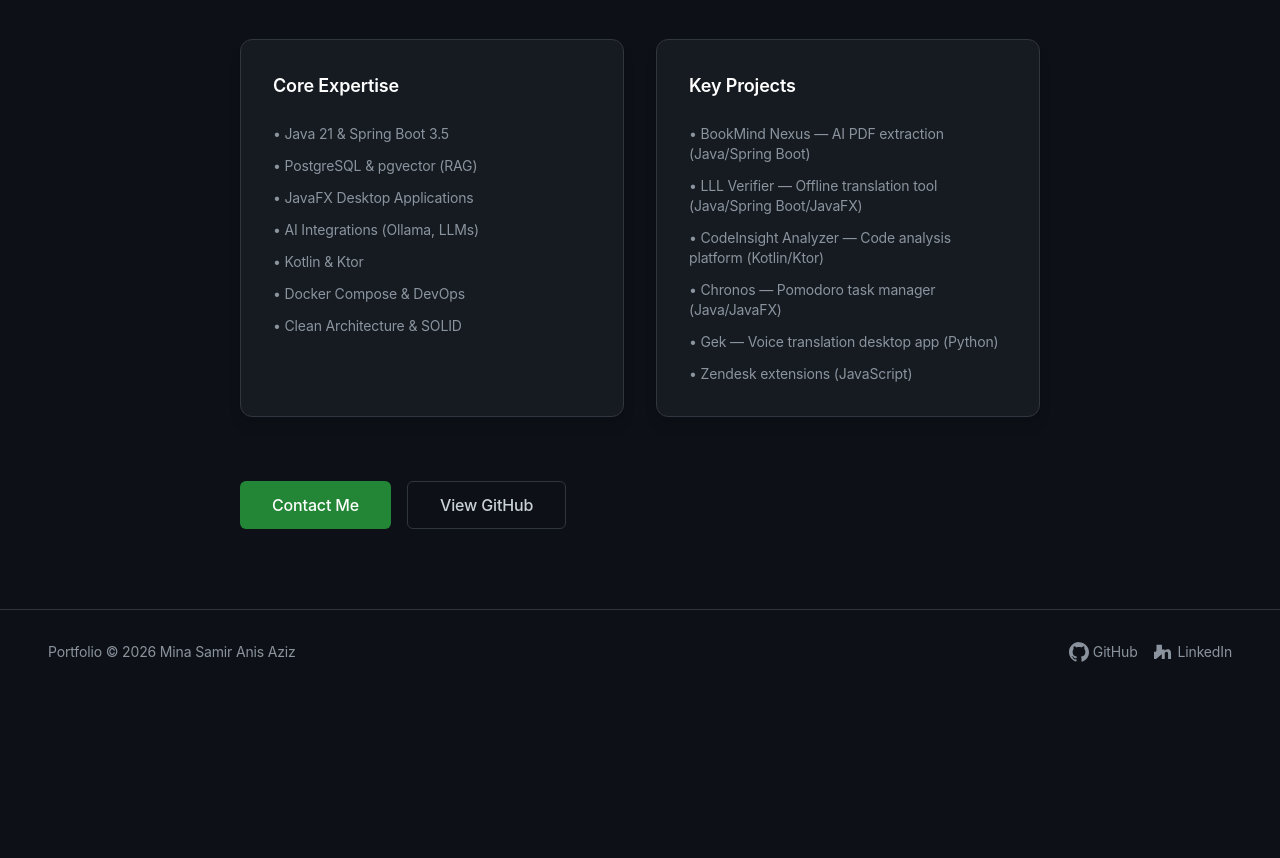
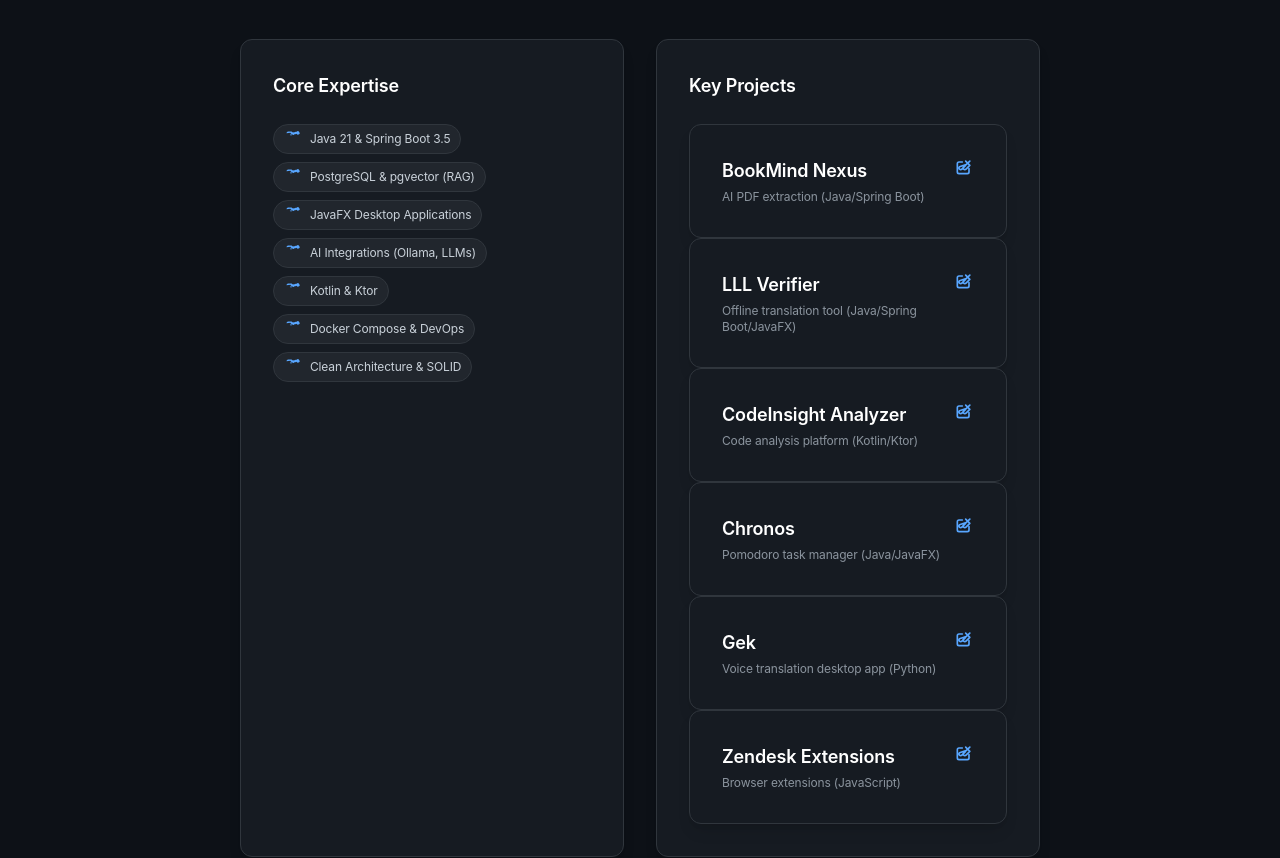
Before and after one commit to samirmina/Portfolio, a Next.js app: page /about in a window 1280 px wide. Shown: the part 720-1578 px from the top of the page. Before the commit the page ends 1414 px from the top, so only its background shows below. Built offline with nearby package versions, Linux system fonts and the light colour scheme.

Commit message:
Clean-up: remove icon redundancy, enhance About page with tags and project cards

```diff
--- a/pages/about.tsx
+++ b/pages/about.tsx
@@ -1,8 +1,52 @@
 import Link from 'next/link';
+import { Icon } from '@/components/ui/Icon';
 import { Card } from '@/components/ui/Card';
 import { Button } from '@/components/ui/Button';
 
 export default function About() {
+  const expertise = [
+    'Java 21 & Spring Boot 3.5',
+    'PostgreSQL & pgvector (RAG)',
+    'JavaFX Desktop Applications',
+    'AI Integrations (Ollama, LLMs)',
+    'Kotlin & Ktor',
+    'Docker Compose & DevOps',
+    'Clean Architecture & SOLID',
+  ];
+
+  const projects = [
+    {
+      title: 'BookMind Nexus',
+      description: 'AI PDF extraction (Java/Spring Boot)',
+      url: 'https://github.com/samirmina/bookmind-nexus',
+    },
+    {
+      title: 'LLL Verifier',
+      description: 'Offline translation tool (Java/Spring Boot/JavaFX)',
+      url: 'https://github.com/samirmina/lll-verifier',
+    },
+    {
+      title: 'CodeInsight Analyzer',
+      description: 'Code analysis platform (Kotlin/Ktor)',
+      url: 'https://github.com/samirmina/codeinsight-analyzer',
+    },
+    {
+      title: 'Chronos',
+      description: 'Pomodoro task manager (Java/JavaFX)',
+      url: 'https://github.com/samirmina/chronos',
+    },
+    {
+      title: 'Gek',
+      description: 'Voice translation desktop app (Python)',
+      url: 'https://github.com/samirmina/gek',
+    },
+    {
+      title: 'Zendesk Extensions',
+      description: 'Browser extensions (JavaScript)',
+      url: 'https://github.com/samirmina/zendesk-extensions',
+    },
+  ];
+
   return (
     <>
       <section className="max-w-4xl mx-auto px-6 sm:px-8 lg:px-12 py-20">
@@ -39,26 +83,42 @@ export default function About() {
         <div className="mt-16 grid grid-cols-1 sm:grid-cols-2 gap-8">
           <Card>
             <h3 className="text-lg font-semibold text-white mb-6">Core Expertise</h3>
-            <ul className="text-sm text-[#8b949e] space-y-3">
-              <li>• Java 21 & Spring Boot 3.5</li>
-              <li>• PostgreSQL & pgvector (RAG)</li>
-              <li>• JavaFX Desktop Applications</li>
-              <li>• AI Integrations (Ollama, LLMs)</li>
-              <li>• Kotlin & Ktor</li>
-              <li>• Docker Compose & DevOps</li>
-              <li>• Clean Architecture & SOLID</li>
-            </ul>
+            <div className="flex flex-wrap gap-2">
+              {expertise.map((tag) => (
+                <span
+                  key={tag}
+                  className="flex items-center gap-1.5 px-2.5 py-1 rounded-full bg-[#21262d] border border-[#30363d] text-xs text-[#c9d1d9]"
+                >
+                  <Icon name="language" className="w-3 h-3 text-[#58a6ff]" />
+                  {tag}
+                </span>
+              ))}
+            </div>
           </Card>
           <Card>
             <h3 className="text-lg font-semibold text-white mb-6">Key Projects</h3>
-            <ul className="text-sm text-[#8b949e] space-y-3">
-              <li>• BookMind Nexus — AI PDF extraction (Java/Spring Boot)</li>
-              <li>• LLL Verifier — Offline translation tool (Java/Spring Boot/JavaFX)</li>
-              <li>• CodeInsight Analyzer — Code analysis platform (Kotlin/Ktor)</li>
-              <li>• Chronos — Pomodoro task manager (Java/JavaFX)</li>
-              <li>• Gek — Voice translation desktop app (Python)</li>
-              <li>• Zendesk extensions (JavaScript)</li>
-            </ul>
+            <div className="space-y-4">
+              {projects.map((project) => (
+                <Link
+                  key={project.title}
+                  href={project.url}
+                  target="_blank"
+                  rel="noopener noreferrer"
+                >
+                  <Card className="p-5 hover:bg-[#161b22]/50 transition-colors cursor-pointer group">
+                    <div className="flex items-start justify-between">
+                      <div>
+                        <h4 className="text-lg font-semibold text-white group-hover:text-[#58a6ff] transition-colors">
+                          {project.title}
+                        </h4>
+                        <p className="text-xs text-[#8b949e] mt-1">{project.description}</p>
+                      </div>
+                      <Icon name="external" className="w-4 h-4 text-[#58a6ff]" />
+                    </div>
+                  </Card>
+                </Link>
+              ))}
+            </div>
           </Card>
         </div>
 
--- a/pages/index.tsx
+++ b/pages/index.tsx
@@ -21,7 +21,6 @@ export async function getStaticProps() {
 
     const repositories = repos.map((repo) => ({
       title: repo.name,
-      repoName: repo.name,
       description: repo.description || 'No description provided.',
       url: repo.htmlUrl,
       stargazers: repo.stargazersCount,
@@ -69,7 +68,6 @@ interface HomePageProps {
   }[];
   repositories: {
     title: string;
-    repoName: string;
     description: string;
     url: string;
     stargazers: number;
@@ -249,7 +247,7 @@ export default function Home({ logs, insights, repositories }: HomePageProps) {
           ) : (
             <div className="grid grid-cols-1 md:grid-cols-2 lg:grid-cols-3 gap-8">
               {filteredRepositories.map((repo) => (
-                <RepositoryCard key={repo.repoName} {...repo} />
+                <RepositoryCard key={repo.title} {...repo} />
               ))}
             </div>
           )
@@ -261,7 +259,7 @@ export default function Home({ logs, insights, repositories }: HomePageProps) {
           ) : (
             <div className="grid grid-cols-1 md:grid-cols-2 lg:grid-cols-3 gap-8">
               {repositories.map((repo) => (
-                <RepositoryCard key={repo.repoName} {...repo} />
+                <RepositoryCard key={repo.title} {...repo} />
               ))}
             </div>
           )
--- a/pages/repositories.tsx
+++ b/pages/repositories.tsx
@@ -55,7 +55,6 @@ export default function RepositoriesPage({ repositories }: RepositoriesPageProps
             <RepositoryCard
               key={repo.name}
               title={repo.name}
-              repoName={repo.name}
               description={repo.description || 'No description provided.'}
               url={repo.htmlUrl}
               stargazers={repo.stargazersCount}
--- a/src/components/sections/RepositoryCard.tsx
+++ b/src/components/sections/RepositoryCard.tsx
@@ -1,7 +1,6 @@
 import { Card } from '@/components/ui/Card';
 import { Button } from '@/components/ui/Button';
 import { Icon } from '@/components/ui/Icon';
-
 /** Format a date deterministically (locale-independent) to avoid hydration
  * mismatches: the server and client can otherwise disagree on locale-based
  * formatting like toLocaleDateString(). */
@@ -16,7 +15,6 @@ function formatCommitDate(iso: string): string {
 
 export interface RepositoryCardProps {
   title: string;
-  repoName: string;
   description: string;
   url: string;
   stargazers: number;
@@ -27,7 +25,6 @@ export interface RepositoryCardProps {
 
 export function RepositoryCard({
   title,
-  repoName,
   description,
   url,
   stargazers,
@@ -38,16 +35,14 @@ export function RepositoryCard({
   return (
     <Card className="flex flex-col gap-6">
       <div className="flex items-start justify-between gap-4">
-        <div className="flex items-start gap-2">
-          <Icon name="github" className="w-3 h-3 text-[#c9d1d9]" />
+        <div className="flex flex-col gap-1">
           <h3 className="text-lg font-semibold text-[#c9d1d9]">{title}</h3>
+          {language && (
+            <span className="text-xs px-2 py-1 rounded bg-[#21262d] text-[#c9d1d9] border border-[#30363d]">
+              {language}
+            </span>
+          )}
         </div>
-        {repoName && (
-          <p className="text-xs text-[#8b949e] mt-1">{repoName}</p>
-        )}
-        <span className="text-xs px-2 py-1 rounded bg-[#21262d] text-[#c9d1d9] border border-[#30363d]">
-          {language ?? 'N/A'}
-        </span>
       </div>
       <p className="text-sm text-[#8b949e] leading-relaxed">{description}</p>
       <div className="flex flex-wrap gap-4 text-xs text-[#8b949e]">
```
